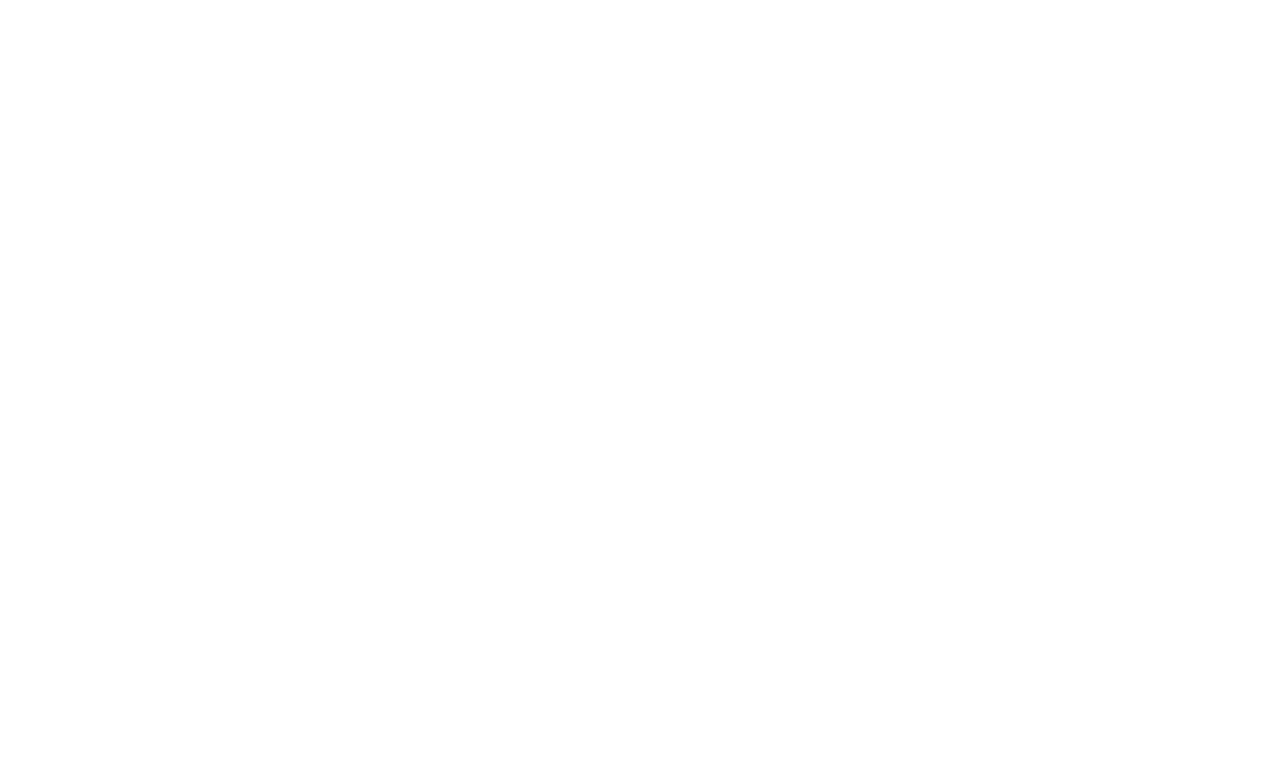
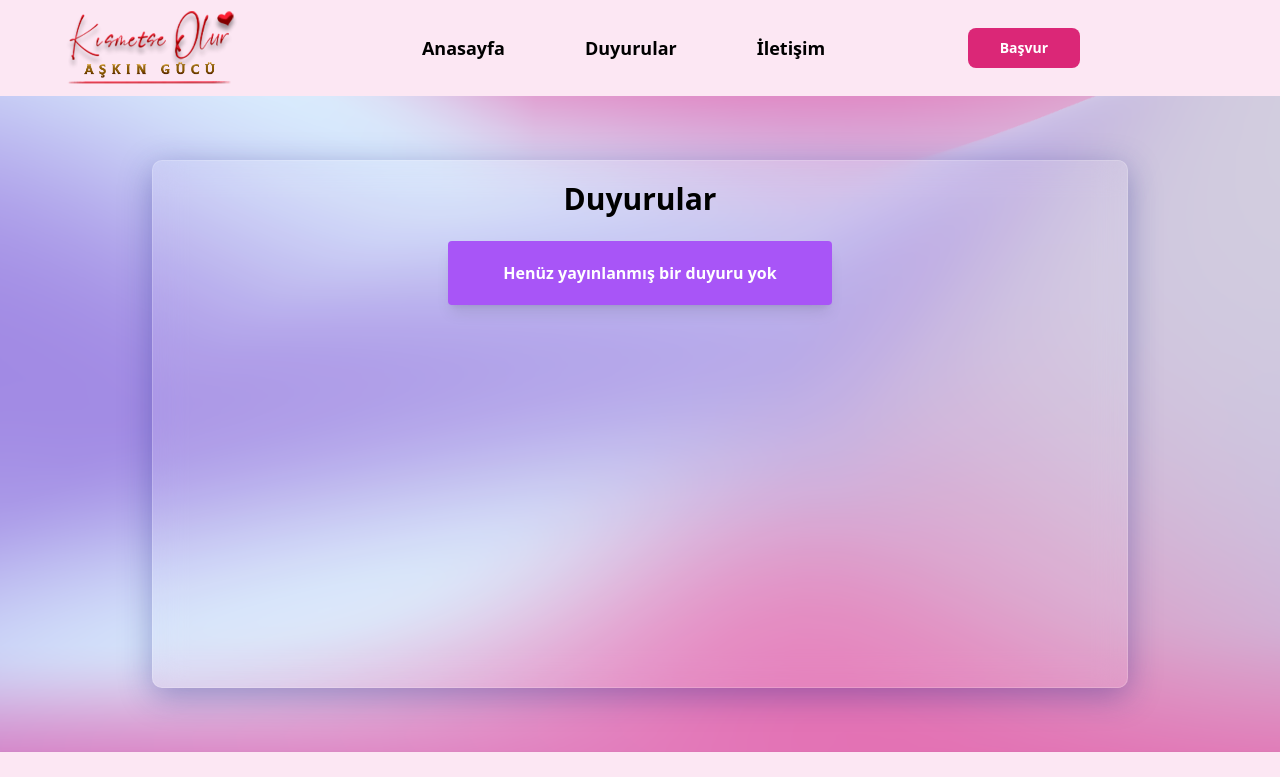
Before and after one commit to feritcemkahraman/kismetse-olur-v2, a Vue app: page /basvuru-formu in a window 1280 px wide. Before the commit this address had no page. Shown: the top 777 px of the page. Built offline with nearby package versions, Linux system fonts and the light colour scheme.

Commit message:
sayfa duzenlemeleri ve tasarim degisiklikleri

```diff
--- a/src/components/Navbar.vue
+++ b/src/components/Navbar.vue
@@ -35,7 +35,9 @@
       </ul>
     </div>
     <div class="navbar-end md:pr-48">
-      <button type="button" class="text-white text-center bg-pink-600 hover:bg-pink-500 transition duration-200 font-bold rounded-lg text-sm px-5 py-2.5 md:text-md md:px-8 md:py-2.5 md:ml-3">Başvur</button>
+      <router-link to="/basvuru-formu">
+        <button type="button" class="text-white text-center bg-pink-600 hover:bg-pink-500 transition duration-200 font-bold rounded-lg text-sm px-5 py-2.5 md:text-md md:px-8 md:py-2.5 md:ml-3">Başvur</button>
+      </router-link>
     </div>
   </div>
 </template>
--- a/src/router/index.js
+++ b/src/router/index.js
@@ -51,6 +51,14 @@
           tab_title: "Çerez Politikası",
         },
       },
+      {
+        path: "/basvuru-formu",
+        name: "basvuru-formu",
+        component: () => import("../views/BasvuruFormu.vue"),
+        meta: {
+          tab_title: "Kısmetse Olur Başvuru Formu",
+        },
+      },
     ],
   },
 ];
--- /dev/null
+++ b/src/views/BasvuruFormu.vue
@@ -0,0 +1,22 @@
+<template>
+  <div id="cont" class="container text-white font-bold mt-16 p-5 mb-16 md:mx-auto">
+    <h1 class="text-3xl mb-6 text-center text-black">Duyurular</h1>
+    <p class="text-center justify-center mx-auto bg-purple-500 w-96 rounded shadow-lg px-5 py-5">Henüz yayınlanmış bir duyuru yok</p>
+  </div>
+</template>
+
+<script>
+export default {};
+</script>
+
+<style scoped>
+#cont {
+  background: rgba(255, 255, 255, 0.1);
+  box-shadow: 0 8px 32px 0 rgba(31, 38, 135, 0.37);
+  backdrop-filter: blur(15.5px);
+  -webkit-backdrop-filter: blur(15.5px);
+  border-radius: 10px;
+  border: 1px solid rgba(255, 255, 255, 0.18);
+  height: 66vh;
+}
+</style>
--- a/src/views/HomeView.vue
+++ b/src/views/HomeView.vue
@@ -7,7 +7,7 @@
       <div class="card-body items-center text-center">
         <h1 class="card-title mb-12 text-white">Kısmetse Olur Başvuru Formu</h1>
         <div class="card-actions">
-          <button class="btn btn-primary px-32 mb-2 text-lg bg-pink-600 hover:bg-pink-500 border-none normal-case">Başvur</button>
+          <router-link to="/basvuru-formu"><button class="btn btn-primary px-32 mb-2 text-lg bg-pink-600 hover:bg-pink-500 border-none normal-case">Başvur</button></router-link>
         </div>
         <div class="card-actions mb-2">
           <router-link :to="{ path: '/aydinlatma-metni' }" target="_blank"><button class="btn btn-primary px-4 border-l text-lg bg-pink-600 hover:bg-pink-500 border-none normal-case">Yarışmacı Adayı Aydınlatma Metni</button></router-link>
```
